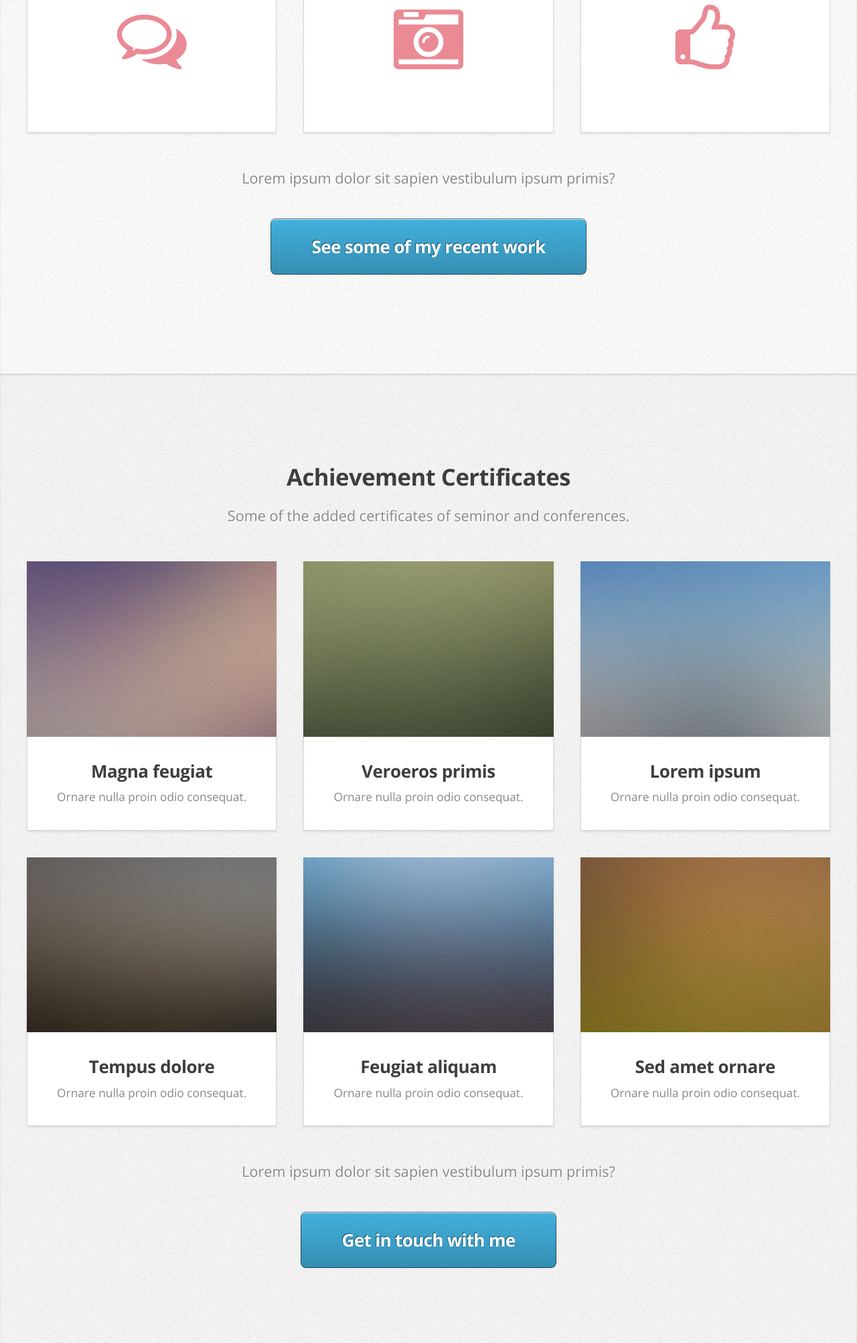
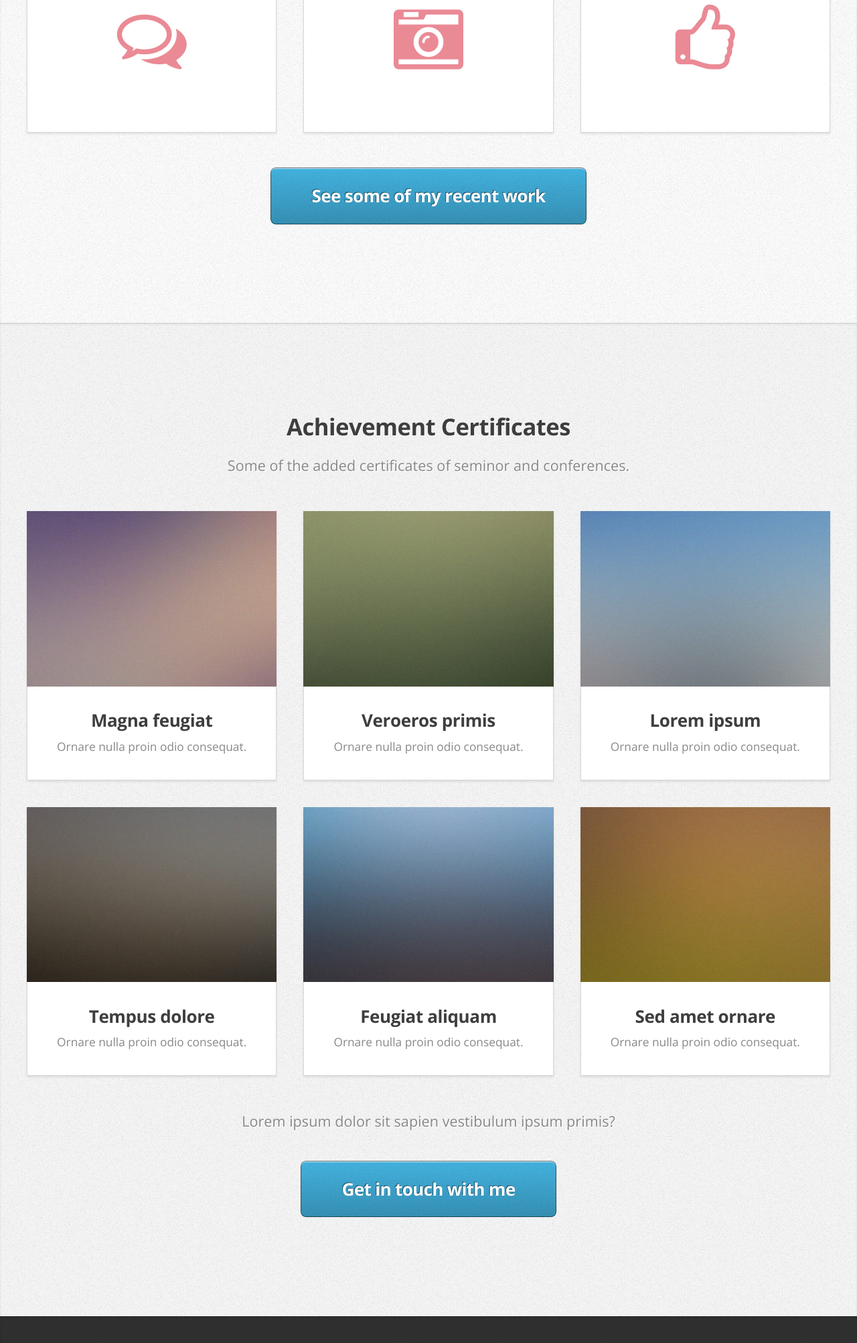
Before and after one commit to ManukumarNM/Profile_Django, a Django app: page / in a window 1280 px wide. Shown: the part 1058-3063 px from the top of the page at 67% size. Run offline with Django 3.2, Linux system fonts and the light colour scheme; data comes from the database, SQL or seed files in the repository.

Commit message:
update content

```diff
--- a/template/index.html
+++ b/template/index.html
@@ -100,7 +100,7 @@
 						</div>
 					</div>
 					<footer>
-						<p>Lorem ipsum dolor sit sapien vestibulum ipsum primis?</p>
+						<p></p>
 						<a href="#portfolio" class="button big scrolly">See some of my recent work</a>
 					</footer>
 				</article>
```
